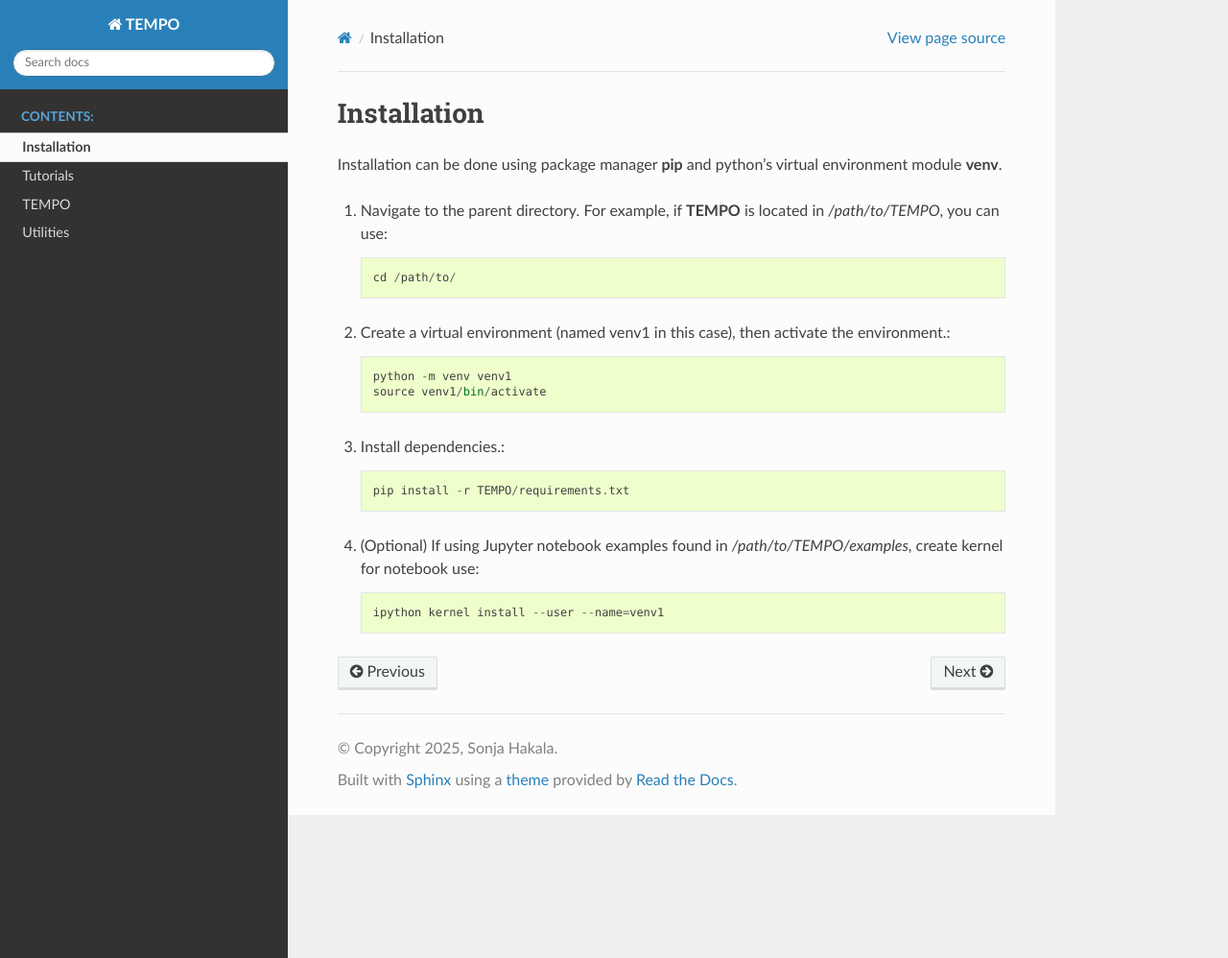
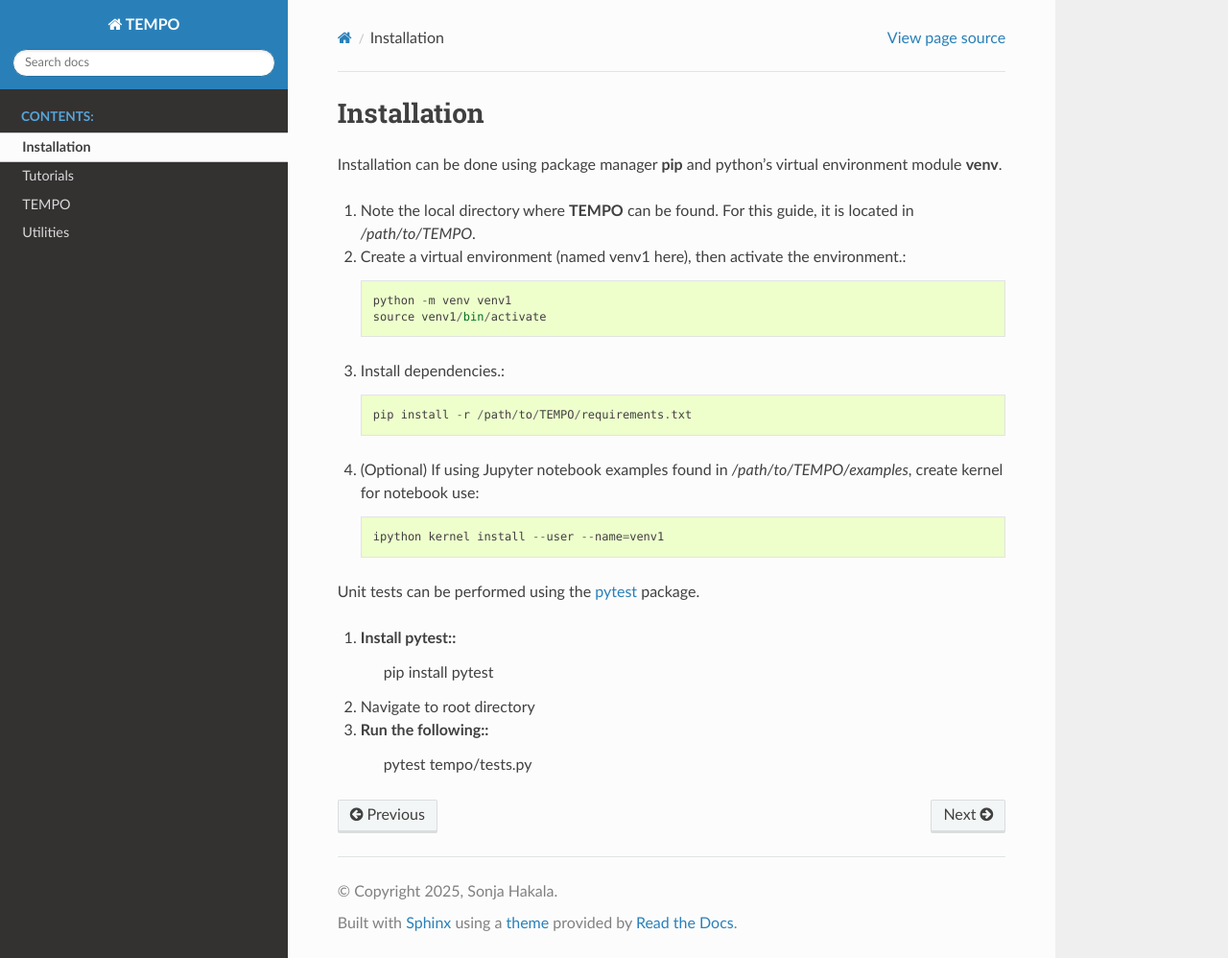
Before and after one commit to hakalasonja/TEMPO, a Sphinx documentation site: the page built from docs/source/install.rst, in a window 1280 px wide and 998 px high. Shown: the whole window at 96% size. Built offline with Sphinx 7.4.7 and the Read the Docs theme 3.1.0, drawn with Linux system fonts in a browser that asks for light colours.

Commit message:
reference section and test instructions added

```diff
--- a/docs/source/install.rst
+++ b/docs/source/install.rst
@@ -3,19 +3,31 @@ Installation
 
 Installation can be done using package manager **pip** and python's virtual environment module **venv**.
 
-1. Navigate to the parent directory. For example, if **TEMPO** is located in `/path/to/TEMPO`, you can use::
 
-    cd /path/to/
 
-2. Create a virtual environment (named venv1 in this case), then activate the environment.::
+1. Note the local directory where **TEMPO** can be found. For this guide, it is located in `/path/to/TEMPO`.
+
+2. Create a virtual environment (named venv1 here), then activate the environment.::
 
     python -m venv venv1
     source venv1/bin/activate
 
 3. Install dependencies.::
 
-    pip install -r TEMPO/requirements.txt
+    pip install -r /path/to/TEMPO/requirements.txt
 
 4. (Optional) If using Jupyter notebook examples found in `/path/to/TEMPO/examples`, create kernel for notebook use: ::
 
     ipython kernel install --user --name=venv1
+
+
+
+Unit tests can be performed using the `pytest <https://docs.pytest.org/en/stable/>`_ package.
+
+1. Install pytest::
+    pip install pytest
+
+2. Navigate to root directory
+
+3. Run the following::
+    pytest tempo/tests.py
```
Also changed, not shown: paper/paper.md (+2 -0 lines), 1 other file.
